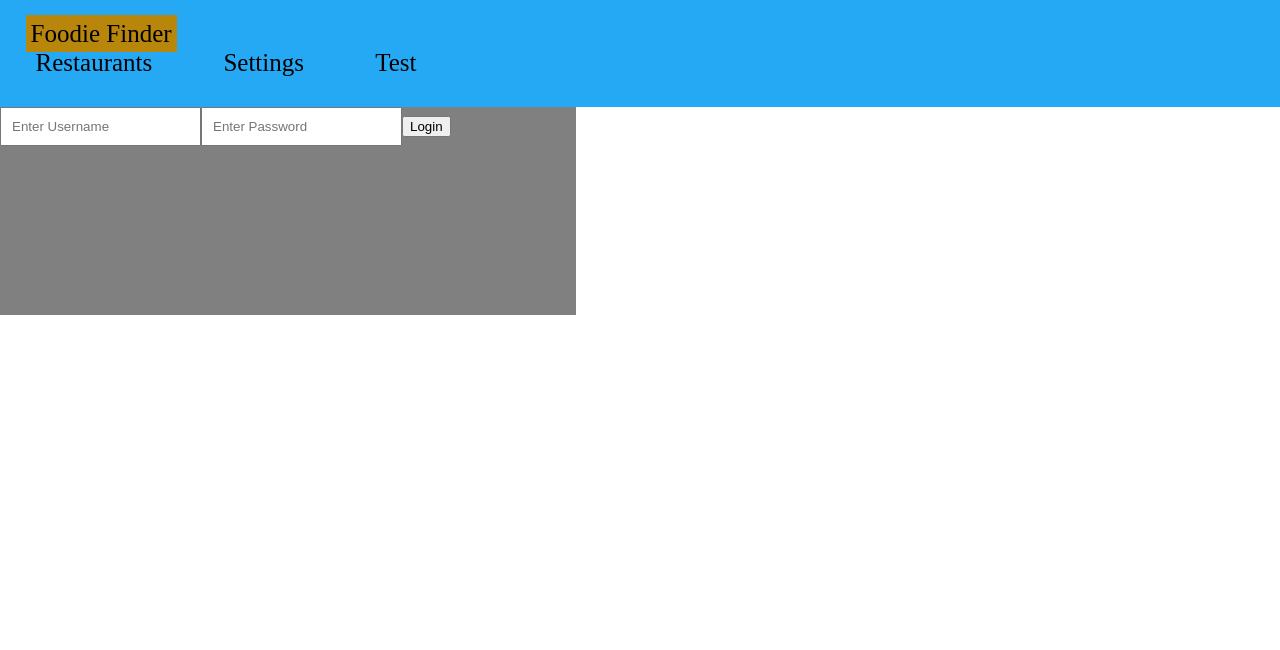
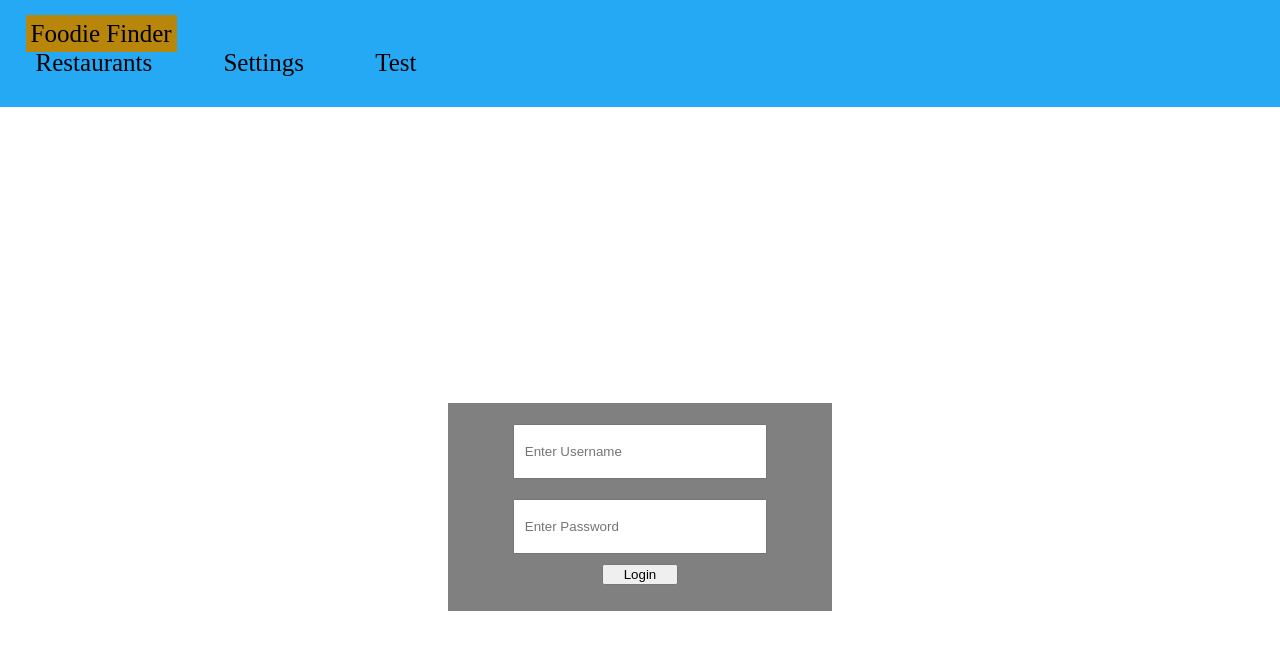
Before and after one commit to alvjg/food-app, a React (Create React App) app: page / in a window 1280 px wide. Shown: the top 650 px of the page. Built offline with nearby package versions, Linux system fonts and the light colour scheme.

Commit message:
aesthetics

```diff
--- a/src/App.css
+++ b/src/App.css
@@ -25,11 +25,14 @@ body {
 
 /* Login form */
 .login-form {
+    position:relative;
+    top:40%;
+    left: 35%;
+    background-color: grey;
+    align-self: normal;
+    height: 30%;
+    width: 30%;
 
-    background-color: grey;
-    left:85%;
-    height: 30%;
-    width: 45%;
 }
 
 
@@ -60,3 +63,26 @@ main{
     height:90%;
 
 }
+.info{
+   position: relative;
+   display: block;
+   margin-left: auto;
+   margin-right: auto;
+   top: 10%;
+   margin-top: 5%;
+   width:60%;
+   height:15%;
+
+
+
+}
+.login{
+    position: relative;
+    display: block;
+    margin-left: auto;
+    margin-right: auto;
+    top: 15%;
+
+    height: 10%;
+    width:20%;
+}
--- a/src/components/Home.js
+++ b/src/components/Home.js
@@ -18,9 +18,10 @@ const Home = () => {
 
                 :
                 (<div class="login-form">
-                    <input type="text" placeholder="Enter Username" required></input>
-                    <input type="text" placeholder="Enter Password" required></input>
-                    <button type="submit" onCLick={handleLogin}>Login</button>
+                    <input class = "info" type="text" placeholder="Enter Username" required></input>
+                    <input class = "info" type="text" placeholder="Enter Password" required></input>
+                    <button class = "login" type="submit" onCLick={handleLogin}>Login</button>
+
                 </div>)
             }
         </>)
```
